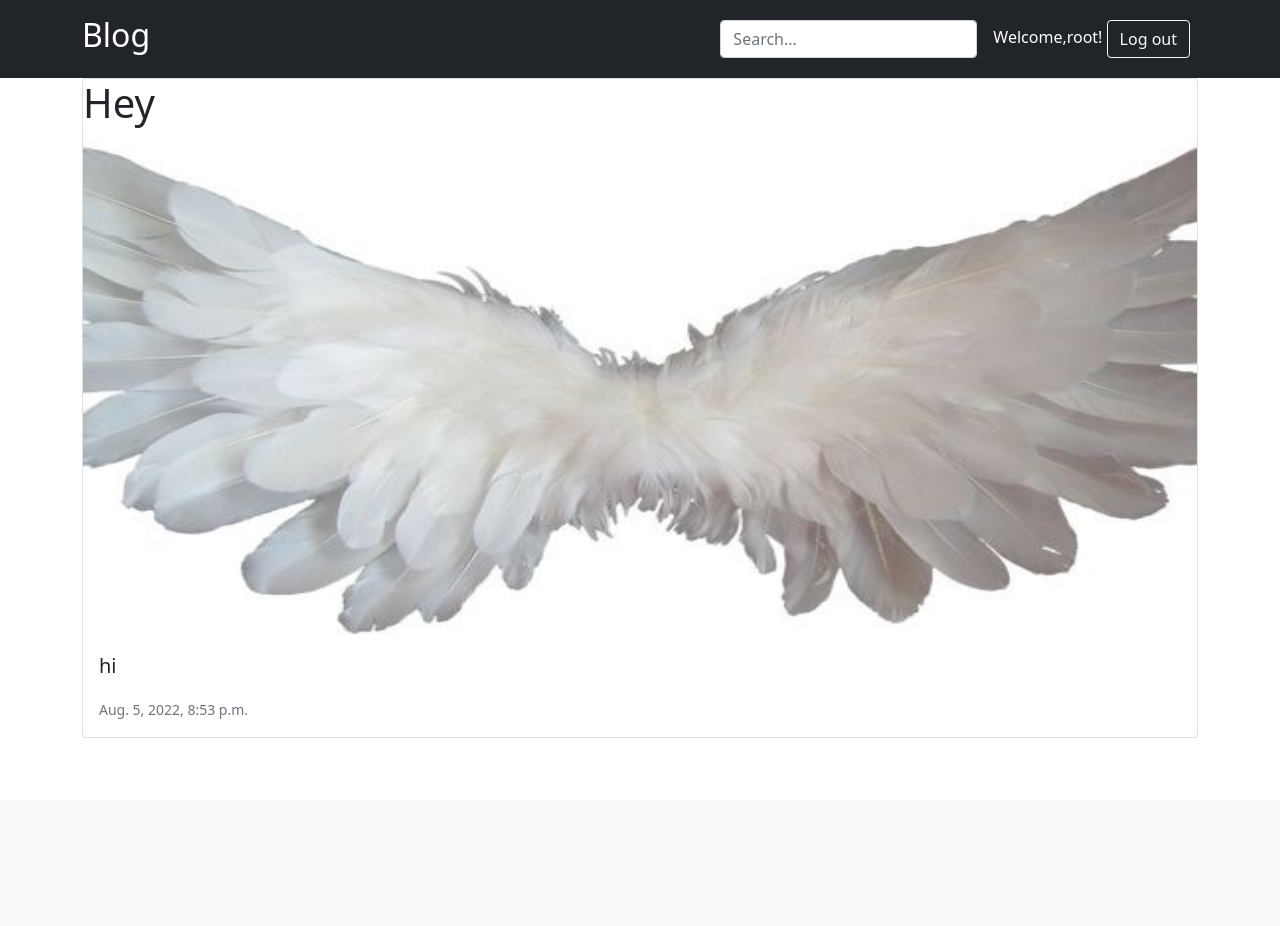
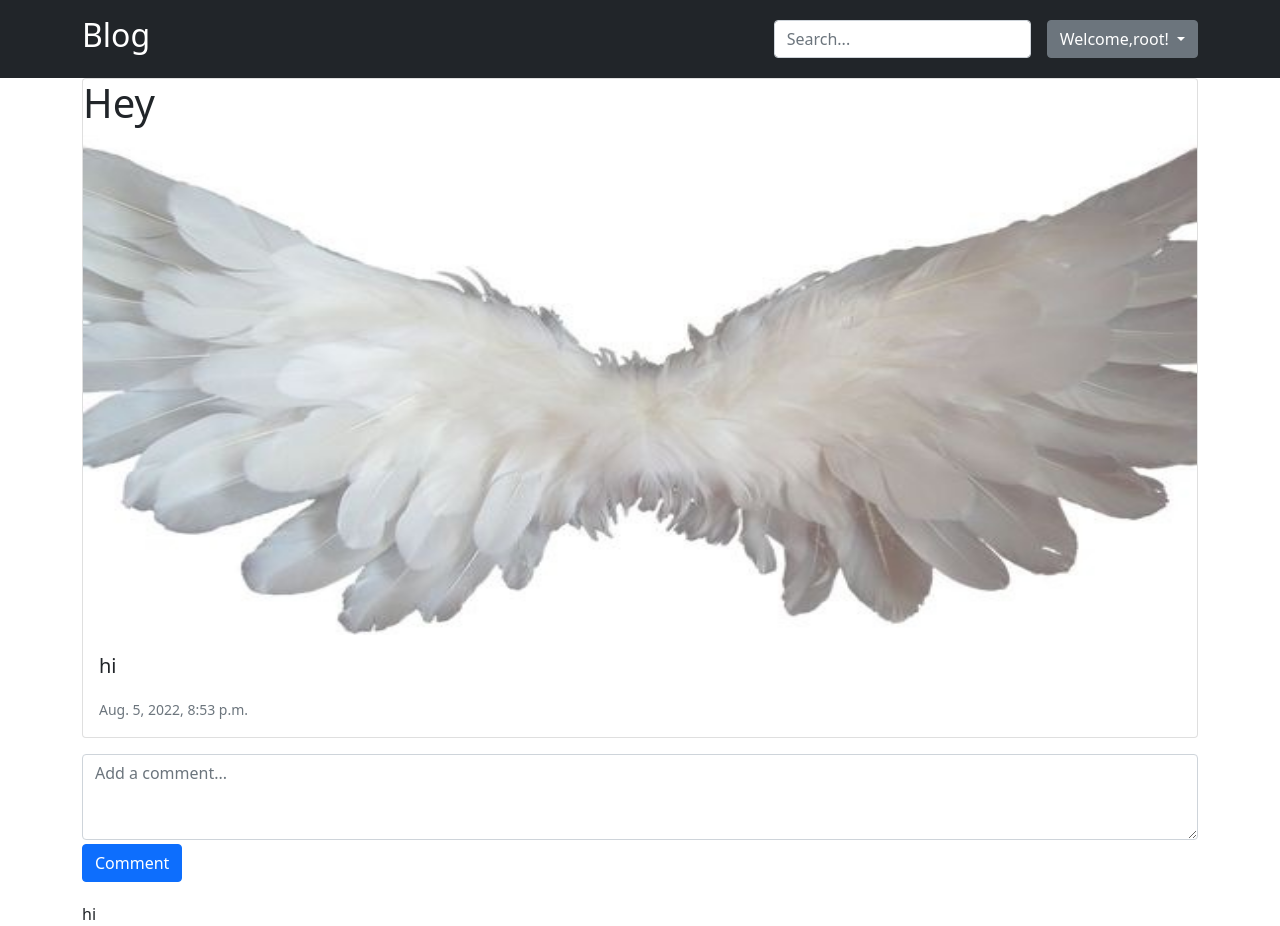
Before and after one commit to Zhandoszzz/BlogApp, a Django app: a page that uses post/templates/post/base.html in a window 1280 px wide. Before the commit the page ends 738 px from the top, so only its background shows below. Run offline with Django 4.2, Linux system fonts and the light colour scheme; a user stored in the database is signed in; data comes from the database, SQL or seed files in the repository; both versions use the stored data as it was after the commit.

Commit message:
commenting functionality

```diff
--- a/post/admin.py
+++ b/post/admin.py
@@ -14,5 +14,8 @@ class CatAdmin(admin.ModelAdmin):
     search_fields = ('name',)
     prepopulated_fields = {"slug": ("name",)}
 
+
+
 admin.site.register(Category, CatAdmin)
 admin.site.register(Post, PostAdmin)
+admin.site.register(Comment)
--- a/post/forms.py
+++ b/post/forms.py
@@ -19,3 +19,8 @@ class LoginUserForm(AuthenticationForm):
     class Meta:
         model = User
         fields = ("username","password1")
+
+class AddComment(forms.ModelForm):
+    class Meta:
+        model = Comment
+        fields = '__all__'
--- a/post/models.py
+++ b/post/models.py
@@ -1,5 +1,7 @@
 from django.db import models
 from django.urls import reverse
+from django.contrib.auth.models import User
+
 # Create your models here.
 class Post(models.Model):
     title = models.CharField(max_length=150)
@@ -33,5 +35,10 @@ class Category(models.Model):
 class Comment(models.Model):
     content = models.TextField()
     time_created = models.DateTimeField(auto_now_add=True)
-    #username
-    #post_id
+    user = models.ForeignKey(User,on_delete=models.CASCADE)
+    post = models.ForeignKey('Post',related_name="comments", on_delete=models.CASCADE)
+    def __str__(self):
+        return self.post.title + " - Comment"
+
+    def get_absolute_url(self):
+        return reverse('post_page', kwargs={'post_slug': self.post.slug})
--- a/post/templates/post/base.html
+++ b/post/templates/post/base.html
@@ -20,10 +20,14 @@
           <input type="search" class="form-control form-control-dark" placeholder="Search..." aria-label="Search">
         </form>
         {% if request.user.is_authenticated %}
-          <div class="text-end">
-            Welcome,{{user.username}}!
-            <a class="btn btn-outline-light me-2" href="{% url 'logout' %}"> Log out</a>
-        </div>
+            <div class="dropdown">
+                  <button class="btn btn-secondary dropdown-toggle" type="button" id="dropdownMenuButton1" data-bs-toggle="dropdown" aria-expanded="false">
+                    Welcome,{{user.username}}!
+                  </button>
+                  <ul class="dropdown-menu" aria-labelledby="dropdownMenuButton1">
+                    <a class="dropdown-item" href="{% url 'logout' %}">Log out</a>
+                  </ul>
+            </div>
         {% else %}
         <div class="text-end">
             <a class="btn btn-outline-light me-2" href="{% url 'login' %}">Login</a>
--- a/post/templates/post/postpage.html
+++ b/post/templates/post/postpage.html
@@ -13,5 +13,30 @@
         <p class="card-text"><small class="text-muted">{{post.time_created}}</small></p>
       </div>
     </div>
+    {% if request.user.is_authenticated %}
+        <form method="post" class="my-3">
+            {% csrf_token %}
+            <textarea class="form-control" rows="3" id="comment" placeholder="Add a comment..." name="text"></textarea>
+            <button type="submit" class="btn btn-primary my-1">Comment</button>
+        </form>
+    {% endif %}
+    {% if post.comments.all %}
+    {% for comment in post.comments.all %}
+        <div class=" mb-2">
+          <div class="card-body">
+            <div class="d-flex justify-content-between">
+              <div class="d-flex flex-row align-items-center">
+                <p class="small mb-0 ms-2">{{comment.user.username}} - {{comment.time_created}}</p>
+              </div>
+            </div>
+              <p class=" mb-0 ms-2">{{comment.content}}</p>
+          </div>
+        </div>
+
+    {% endfor %}
+    {% else %}
+    hi
+    {% endif%}
 </div>
+
 {% endblock %}
```
Also changed, not shown: db.sqlite3, post/migrations/0002_comment.py (added), post/migrations/0003_rename_post_id_comment_post_and_more.py (added), post/migrations/0004_alter_comment_post.py (added).
